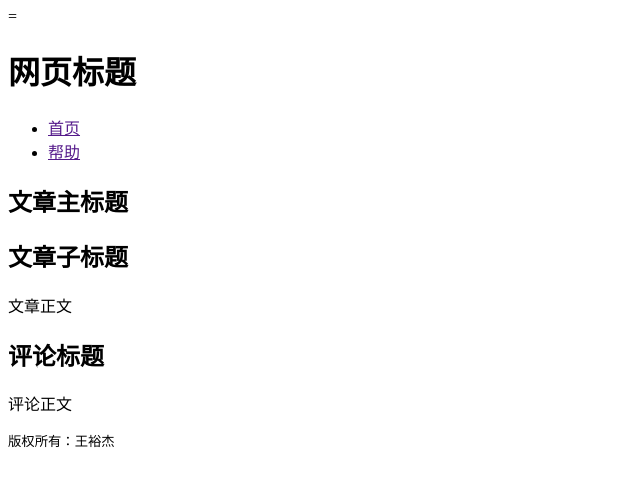
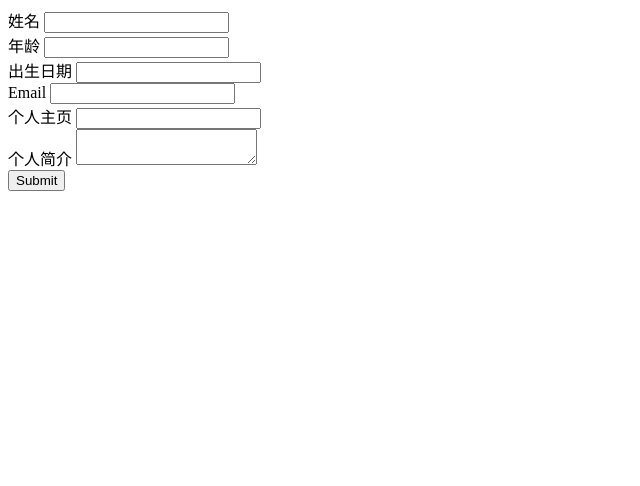
Before and after one commit to wwwyj24/web-z, a plain HTML site: page index.html in a window 1280 px wide. Shown: the whole page, without its empty margins (0-640 px from the left). Drawn offline with Linux system fonts and the light colour scheme.

Commit message:
Update index.html

```diff
--- a/index.html
+++ b/index.html
@@ -1,46 +1,30 @@
-=<!DOCTYPE html>
+<!DOCTYPE html>
 <html>
-	<head>
-		<meta charset="utf-8" />
-		<title></title>
-	</head>
-	<body>
-            <header>
-                <h1>网页标题</h1>
-            </header>
-                <footer>
+	<!DOCTYPE html>
+	<html>
+		<head>
+			<meta charset="utf-8">
+			<title></title>
+		</head>
+	<form name="form1">
+	<label for=username>姓名</label>
+	<input name=username id=username type=text required />
+	<br/>
+	<label for=age>年龄</label>
+	<input name=age id=age type=number min=0 max=100/>
+	<br/>
+	<label for=birthday>出生日期</abel>
+	<input name=birthday id=birthday type=text required />
+	<br/>
+	<label for=email>Email</label>
+	<input name=email id=email type=email required />
+	<br/>
+	<label for=url>个人主页</label>
+	<input name=url id=url type=url />
+	<br/>
+	<label for=memo>个人简介</label>
+	<textarea name=memo id=memo required ></textarea>
+	<br/>
+	<input type=submit></form>
 
-                    <ul>
-                    <li><a href="">首页</a></li>
-                    <li><a href="">帮助</a></li>
-                    </ul>
-
-                </footer>
-		<article>
-
-	<header>
-
-                <h1>
-						文章主标题
-					</h1>
-					<h1>
-						文章子标题
-					</h1>
-
-
-            <h>文章正文</h>
-    </header>
-            </article>
-				<aside>
-                    <hgourp>
-					<h1>评论标题</h1>
-
-                    </hgourp>
-                <p>评论正文</p>
-                <small>版权所有：王裕杰</small>
-
-			</aside>
-
-
-	</body>
 </html>
```
